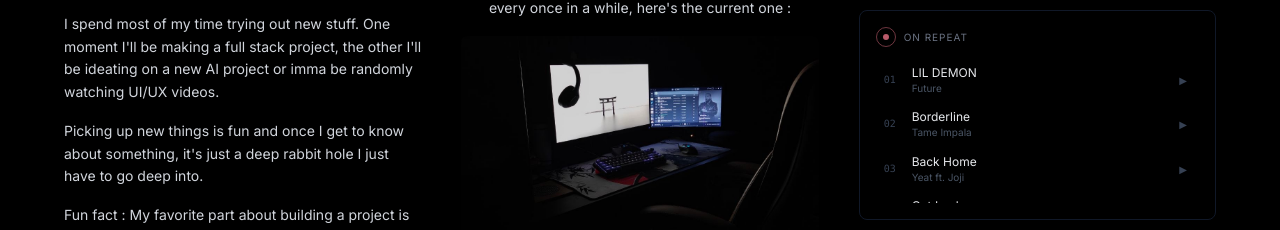
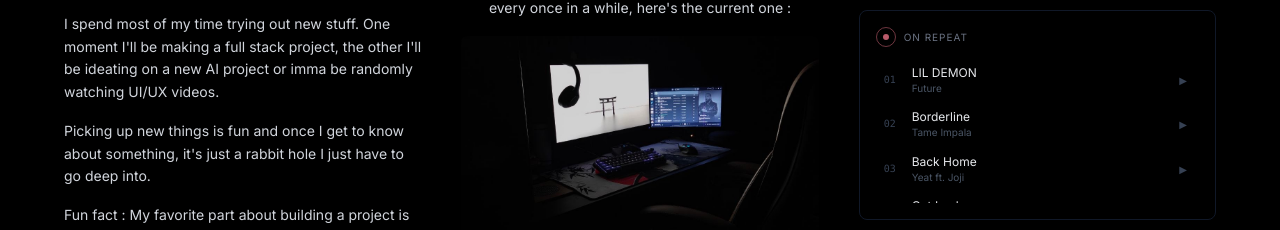
Before and after one commit to Hollow3k/ai_engineer_portfolio, a React (Vite) app: page / in a window 1280 px wide. Both pictures are taken after a click on the button "About me". Shown: the part 434-664 px from the top of the page. Built offline with nearby package versions, Linux system fonts and the light colour scheme; the HTML template or start-up script is replaced by a standard one.

Commit message:
bug fix 3

```diff
--- a/src/components/AboutSection.tsx
+++ b/src/components/AboutSection.tsx
@@ -34,7 +34,7 @@ export default function AboutSection() {
           </p>
           <p>
             Picking up new things is fun and once I get to know about something,
-            it's just a deep rabbit hole I just have to go deep into.
+            it's just a rabbit hole I just have to go deep into.
           </p>
           <p>
             Fun fact : My favorite part about building a project is designing its
```
